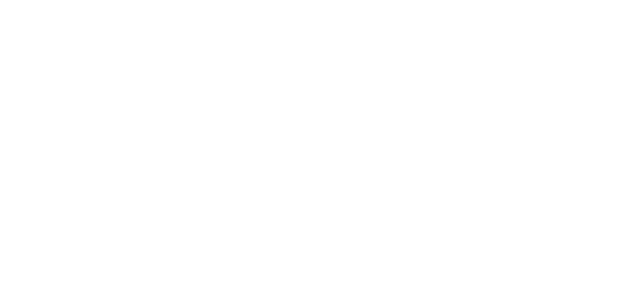
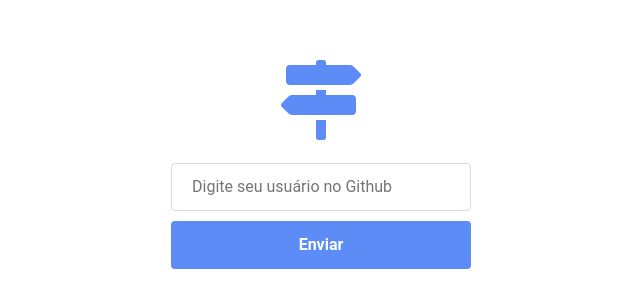
Before and after one commit to mizamelo/rocketseat-rsxp-comoe, a React (Create React App) app in the folder frontend/: page /mentorcreate in a window 1280 px wide. Shown: the part 236-544 px from the top of the page, without its empty margins (319-959 px from the left). Built offline with nearby package versions, Linux system fonts and the light colour scheme.

Commit message:
Add MentorCreate

```diff
--- a/frontend/package.json
+++ b/frontend/package.json
@@ -1,5 +1,5 @@
 {
-  "name": "frontend-tindev",
+  "name": "frontend-comeh",
   "version": "0.1.0",
   "private": true,
   "dependencies": {
--- /dev/null
+++ b/frontend/src/pages/MentorCreate/index.js
@@ -0,0 +1,37 @@
+import React, { useState } from "react"
+import api from "../../services/api"
+
+import { FaMapSigns } from "react-icons/fa"
+
+import { Container } from "./styles"
+
+export default function Login({ history }) {
+  const [username, setUsername] = useState("")
+
+  async function handleSubmit(e) {
+    e.preventDefault()
+
+    const response = await api.post("/devs", { username })
+
+    const { _id } = response.data
+
+    history.push(`/dev/${_id}`)
+  }
+
+  return (
+    <Container>
+      <form onSubmit={handleSubmit}>
+        <span>
+          <FaMapSigns color="#5d8cf6" size={80} />
+        </span>
+
+        <input
+          placeholder="Digite seu usuário no Github"
+          value={username}
+          onChange={e => setUsername(e.target.value)}
+        />
+        <button type="submit">Enviar</button>
+      </form>
+    </Container>
+  )
+}
--- /dev/null
+++ b/frontend/src/pages/MentorCreate/styles.js
@@ -0,0 +1,42 @@
+import styled from "styled-components"
+
+export const Container = styled.div`
+  height: 100%;
+  display: flex;
+  justify-content: center;
+  align-items: center;
+
+  form {
+    width: 100%;
+    max-width: 300px;
+    display: flex;
+    flex-direction: column;
+    justify-content: center;
+
+    span {
+      align-self: center;
+    }
+
+    input {
+      margin-top: 20px;
+      border: 1px solid #ddd;
+      border-radius: 4px;
+      height: 48px;
+      padding: 0 20px;
+      font-size: 16px;
+      color: #666;
+    }
+
+    button {
+      margin-top: 10px;
+      border: 0;
+      border-radius: 4px;
+      height: 48px;
+      font-size: 16px;
+      background: #5d8cf6;
+      font-weight: bold;
+      color: #fff;
+      cursor: pointer;
+    }
+  }
+`
--- a/frontend/src/routes.js
+++ b/frontend/src/routes.js
@@ -2,6 +2,7 @@
 import { BrowserRouter, Route } from "react-router-dom"
 
 import SignIn from "./pages/SignIn"
+import MentorCreate from "./pages/MentorCreate"
 import MentorList from "./pages/MentorList"
 import Courses from "./pages/Courses"
 import Opportunities from "./pages/Opportunities"
@@ -10,6 +11,7 @@
   return (
     <BrowserRouter>
       <Route exact path="/" component={SignIn} />
+      <Route path="/mentorcreate" component={MentorCreate} />
       <Route path="/dev/:id" component={MentorList} />
       <Route path="/courses" component={Courses} />
       <Route path="/opportunities" component={Opportunities} />
```
Also changed, not shown: frontend/src/pages/MentorCreate/Login.css (deleted, +0 -39 lines), frontend/src/pages/MentorCreate/Login.js (deleted, +0 -33 lines), frontend/src/assets/logo.svg (deleted).
